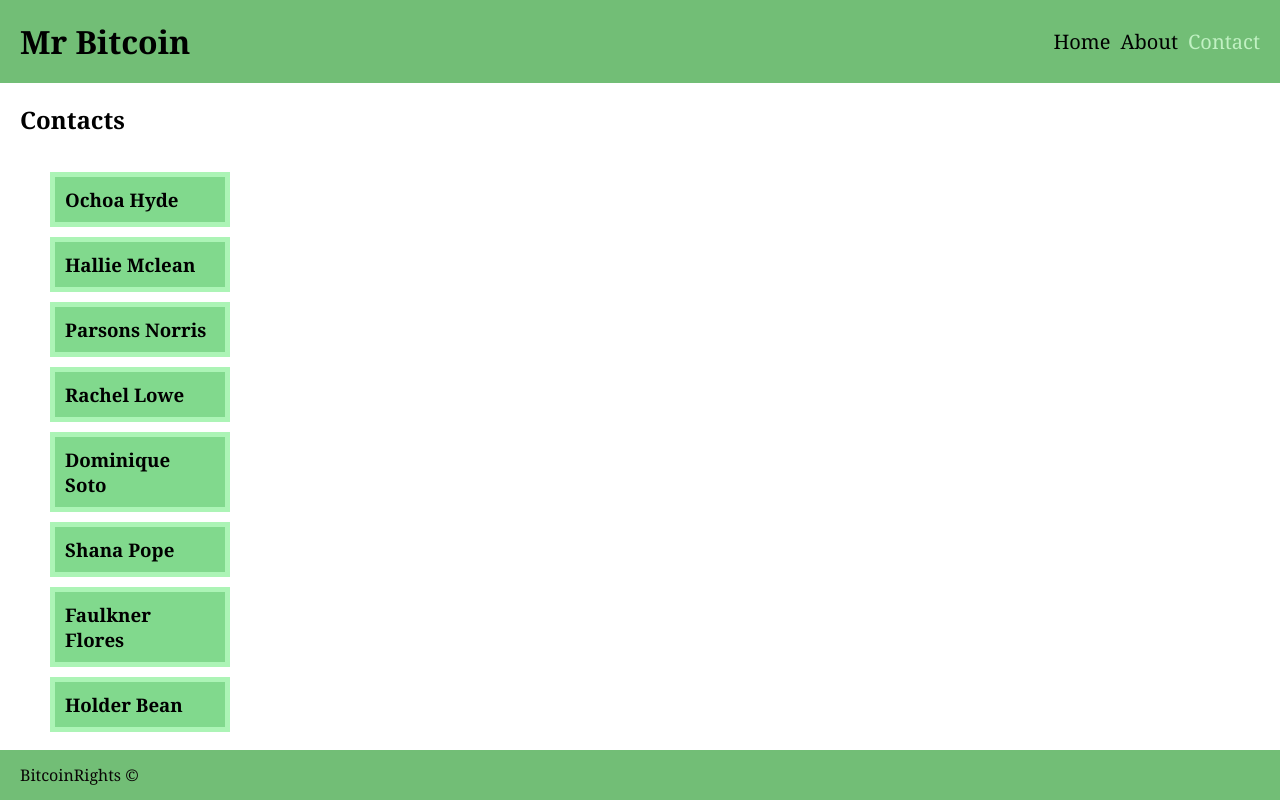
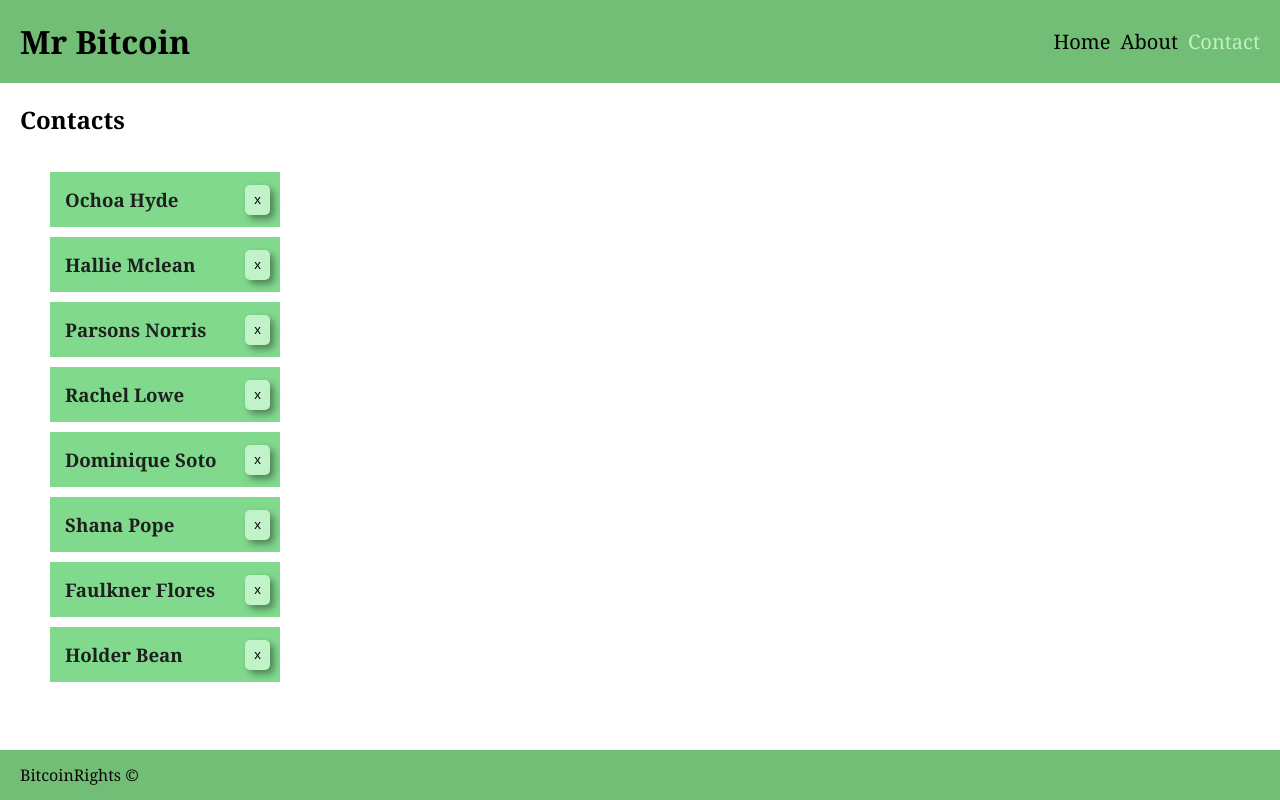
Before and after one commit to Rivka212/Mr.Bitcoin-Vue, a Vue app: page /#/contact in a window 1280 px wide. Built offline with nearby package versions, Linux system fonts and the light colour scheme.

Commit message:
Implement removeContact

```diff
--- a/src/cmps/ContactList.vue
+++ b/src/cmps/ContactList.vue
@@ -1,8 +1,9 @@
 <template>
     <section class="contact-list">
         <ul>
-            <li v-for="contact in contacts">
+            <li v-for="contact in contacts" :key="contact._id">
                 <ContactsPreview :contact="contact" />
+                <button @click="onRemoveContact(contact._id)">x</button>
             </li>
         </ul>
     </section>
@@ -17,6 +18,12 @@
             required: true,
         }
     },
+    methods: {
+        onRemoveContact(contactId) {
+            this.$emit('remove', contactId)
+        }
+
+    },
     components: {
         ContactsPreview,
     }
@@ -24,13 +31,27 @@
 </script>
 
 <style scoped>
-ul {}
-
 li {
-    width: 180px;
+    display: flex;
+    justify-content: space-between;
+    align-items: center;
+    width: 230px;
     list-style: none;
-    background-color: rgb(172, 244, 182);
+    color: rgb(29, 32, 29);
+    /* background-color: rgb(172, 244, 182); */
+    background-color: rgb(129, 217, 141);
     padding: 5px;
     margin: 10px;
 }
+
+button {
+    height: 30px;
+    width: 25px;
+    margin: 5px;
+    border-radius: 5px;
+    border: none;
+    box-shadow: 4px 4px 7px rgba(0, 0, 0, 0.4);
+    background-color: rgb(193, 242, 200);
+
+}
 </style>
--- a/src/cmps/ContactsPreview.vue
+++ b/src/cmps/ContactsPreview.vue
@@ -18,13 +18,9 @@
 </script>
 
 <style scoped>
- .contact-preview{
+.contact-preview {
     display: flex;
     /* justify-content: center; */
     padding: 10px;
-        background-color: rgb(129, 217, 141);
-
-
 }
-
 </style>
--- a/src/pages/ContactIndex.vue
+++ b/src/pages/ContactIndex.vue
@@ -1,17 +1,29 @@
 <script>
-import {contactService} from '@/services/contact.service.js'
+import { contactService } from '@/services/contact.service.js'
 import ContactsList from '@/cmps/ContactList.vue'
 
-export default{
-    data(){
-        return{
+export default {
+    data() {
+        return {
             contacts: null,
         }
     },
-    async created(){
+    async created() {
         this.contacts = await contactService.query()
     },
-    components:{
+    methods: {
+        async removeContact(contactId) {
+            try {
+             await contactService.remove(contactId)
+            const idx = this.contacts.find(contact => contact._id === contactId)
+            this.contacts.splice(idx, 1)
+            } catch (error) {
+                alert('Something went wrong')
+            }
+
+        }
+    },
+    components: {
         ContactsList,
 
     }
@@ -19,12 +31,12 @@
 </script>
 
 <template>
-<h2>Contacts</h2>
-  <ContactsList v-if="contacts" :contacts="contacts"/>
+    <h2>Contacts</h2>
+    <ContactsList @remove="removeContact" v-if="contacts" :contacts="contacts" />
 </template>
 
 <style scoped>
-h2{
+h2 {
     padding: 20px;
 }
 </style>
```
Lines whose indentation alone changed are shown as unchanged.
